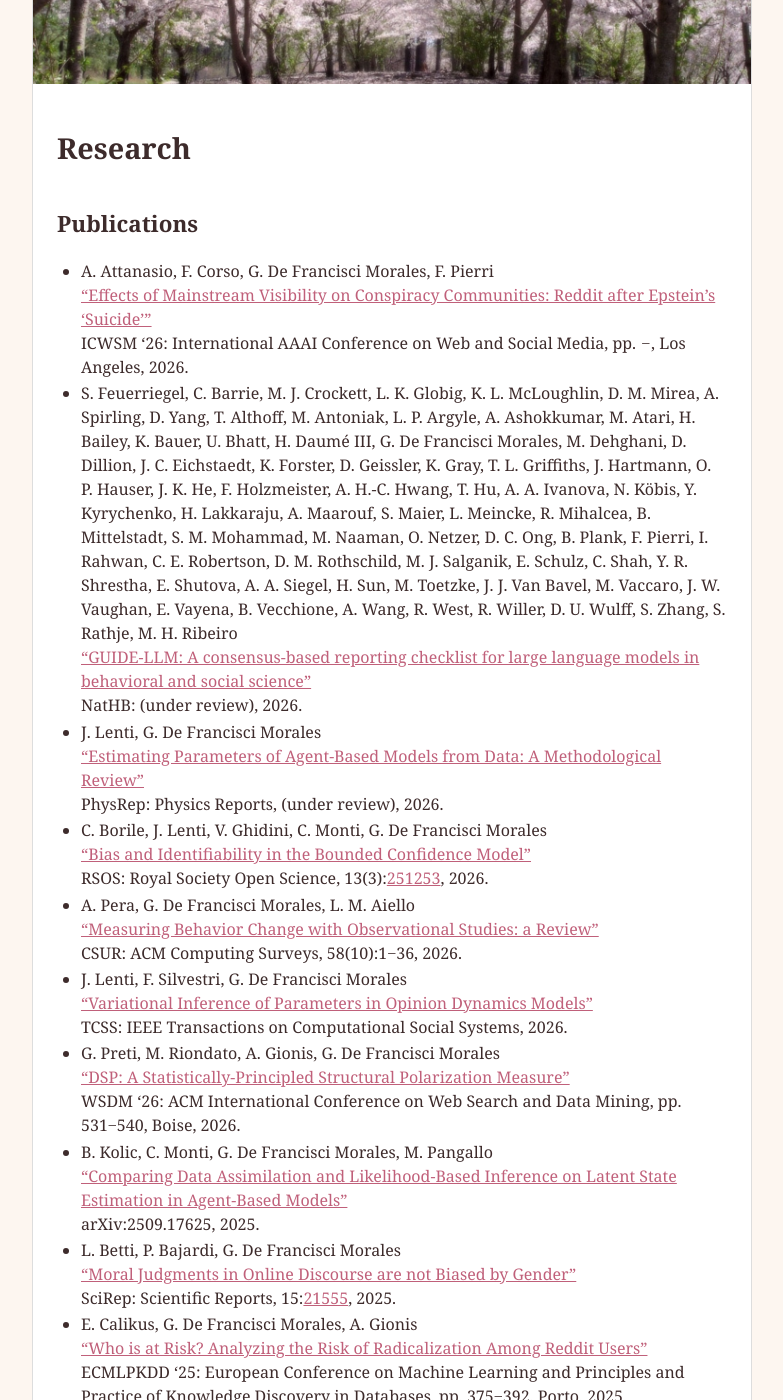
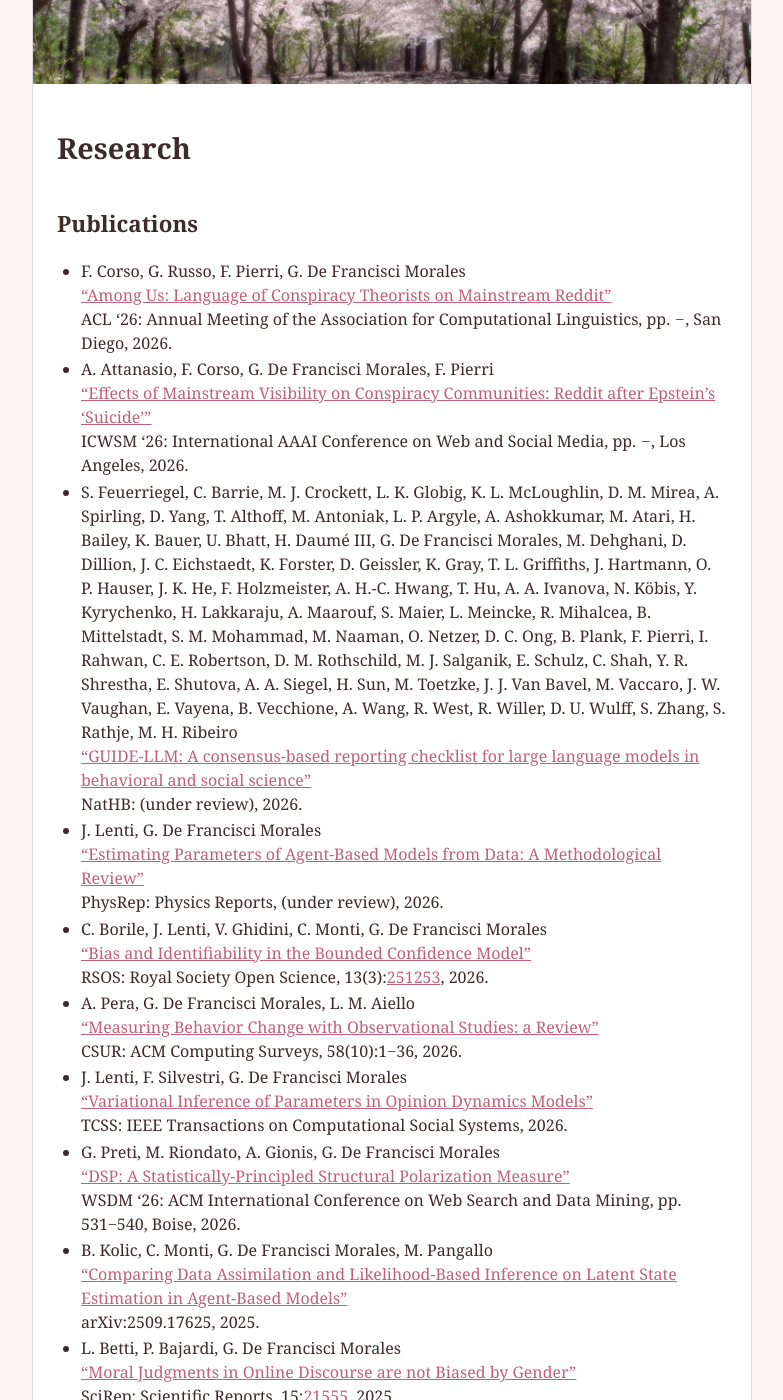
Before and after one commit to gdfm/gdfm.github.io, a Jekyll site: the page built from _pages/research.md, in a window 1280 px wide and 1400 px high, scrolled down 239 px. Shown: the whole window, without its empty margins (248-1031 px from the left). Built offline with Jekyll 4.4.1, drawn with Linux system fonts in a browser that asks for light colours; some of the changed text lies outside the part shown.

Commit message:
ACL 26 paper

```diff
--- a/_pages/research.md
+++ b/_pages/research.md
@@ -5,6 +5,10 @@
 ---
 
 ## Publications
+
+- F. Corso, G. Russo, F. Pierri, G. De Francisci Morales
+[“Among Us: Language of Conspiracy Theorists on Mainstream Reddit”](https://arxiv.org/abs/2506.05086)
+ACL '26: Annual Meeting of the Association for Computational Linguistics, pp. _−_, San Diego, 2026.
 
 - A. Attanasio, F. Corso, G. De Francisci Morales, F. Pierri
 [“Effects of Mainstream Visibility on Conspiracy Communities: Reddit after Epstein's 'Suicide'”](https://arxiv.org/abs/2512.24351)
```
Also changed, not shown: other parts of _pages/research.md (+1 -1 lines), 4 other files.
